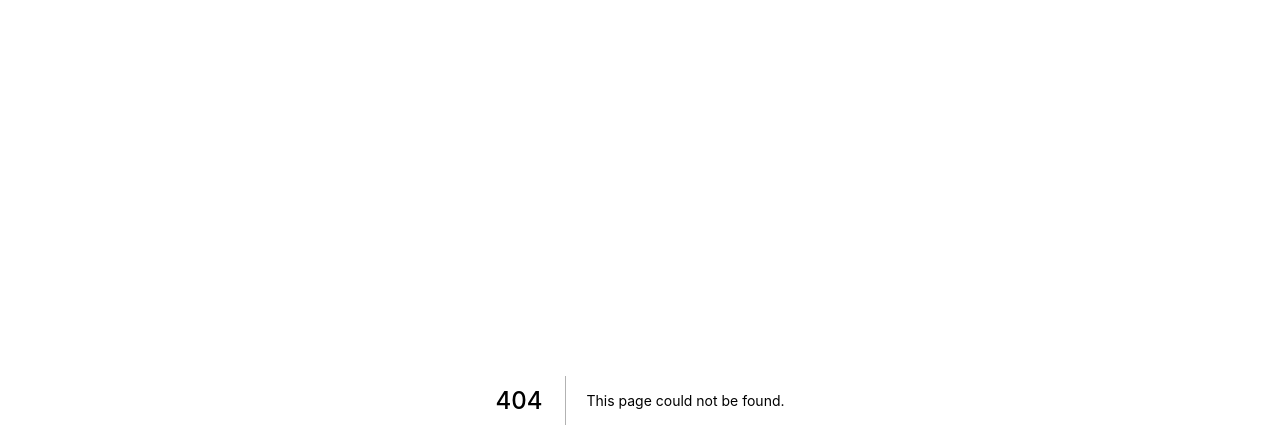
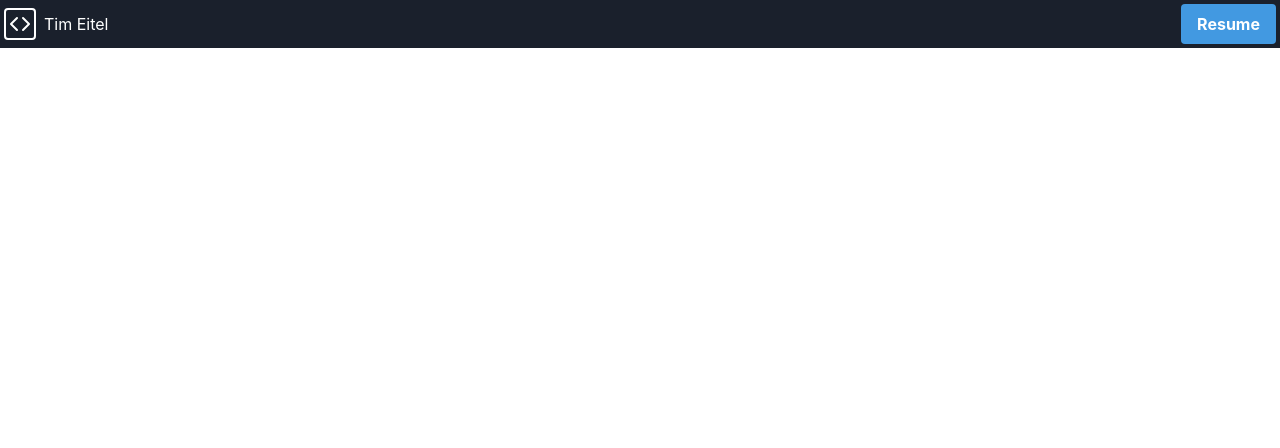
Before and after one commit to timeitel/portfolio, a Next.js app: page /navbar in a window 1280 px wide. Before the commit this address had no page. Shown: the top 448 px of the page. Built offline with nearby package versions, Linux system fonts and the light colour scheme.

Commit message:
add: navbar component

```diff
--- a/pages/index.tsx
+++ b/pages/index.tsx
@@ -5,9 +5,12 @@ import AboutMe from './aboutme';
 import Landing from './landing';
 import Contact from './contact';
 import Footer from './footer';
+import Navbar from './navbar';
 
 export default function Home() {
   return (
+    <>
+      <Navbar />
       <div className={styles.container}>
         <Head>
           <title>Tim Eitel | Software Engineer</title>
@@ -23,5 +26,6 @@ export default function Home() {
 
         <Footer />
       </div>
+    </>
   );
 }
--- /dev/null
+++ b/pages/navbar.tsx
@@ -0,0 +1,31 @@
+export default function Navbar() {
+  return (
+    <header className='bg-gray-900 h-12 w-full sticky top-0 flex justify-between items-center p-1 text-white'>
+      <div className='flex items-center'>
+        <svg
+          className='fill-current h-8 w-8 mr-2'
+          width='1em'
+          height='1em'
+          viewBox='0 0 16 16'
+          fill='currentColor'
+          xmlns='http://www.w3.org/2000/svg'
+        >
+          <path
+            fill-rule='evenodd'
+            d='M14 1H2a1 1 0 0 0-1 1v12a1 1 0 0 0 1 1h12a1 1 0 0 0 1-1V2a1 1 0 0 0-1-1zM2 0a2 2 0 0 0-2 2v12a2 2 0 0 0 2 2h12a2 2 0 0 0 2-2V2a2 2 0 0 0-2-2H2z'
+          />
+          <path
+            fill-rule='evenodd'
+            d='M6.854 4.646a.5.5 0 0 1 0 .708L4.207 8l2.647 2.646a.5.5 0 0 1-.708.708l-3-3a.5.5 0 0 1 0-.708l3-3a.5.5 0 0 1 .708 0zm2.292 0a.5.5 0 0 0 0 .708L11.793 8l-2.647 2.646a.5.5 0 0 0 .708.708l3-3a.5.5 0 0 0 0-.708l-3-3a.5.5 0 0 0-.708 0z'
+          />
+        </svg>
+        <span>Tim Eitel</span>
+      </div>
+      <nav className='flex'>
+        <a href='/TimEitel-Resume.pdf' download className='btn btn-blue'>
+          Resume
+        </a>
+      </nav>
+    </header>
+  );
+}
--- a/styles/globals.css
+++ b/styles/globals.css
@@ -20,3 +20,16 @@ a {
 @tailwind components;
 /* purgecss end ignore */
 @tailwind utilities;
+
+/* tailwind component classes */
+.btn {
+  @apply font-bold py-2 px-4 rounded;
+}
+
+.btn-blue {
+  @apply bg-blue-500 text-white;
+}
+
+.btn-blue:hover {
+  @apply bg-blue-700;
+}
```
Also changed, not shown: 1 other file (tests, documents, lock files or other folders). Lines whose indentation alone changed are shown as unchanged.
